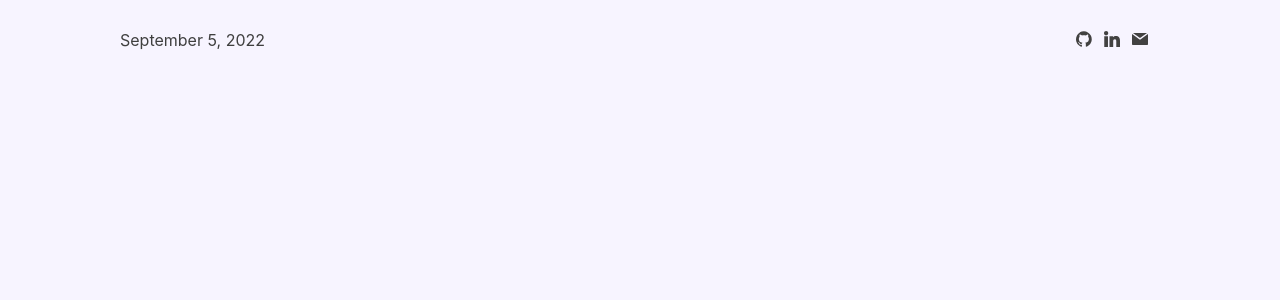
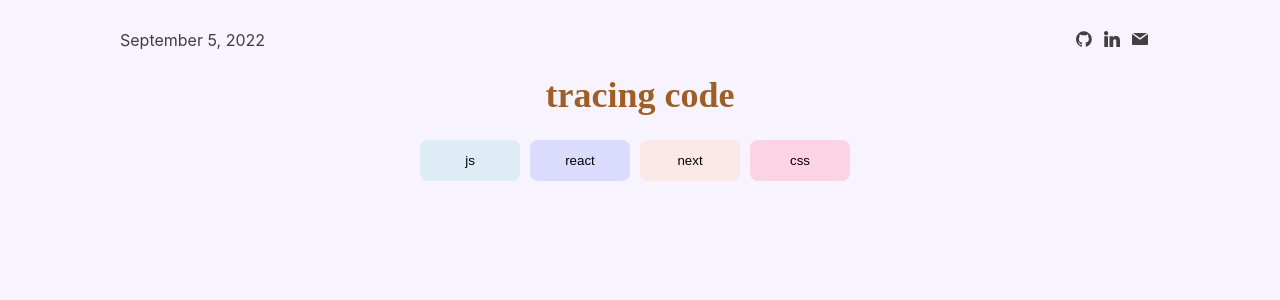
Before and after one commit to gathoni-k/tracing-code, a Next.js app: page / in a window 1280 px wide. Shown: the top 300 px of the page. Built offline with nearby package versions, Linux system fonts and the light colour scheme; a web font is replaced by a local one.

Commit message:
Add category buttons

```diff
--- /dev/null
+++ b/components/Pill/Pill.tsx
@@ -0,0 +1,7 @@
+import styles from './pill.module.css'
+
+export default function Pill({text, background}:{text: string, background: string}) {
+  return (
+    <button className={styles.button} style={{backgroundColor: background}}>{text}</button>
+  )
+}
--- /dev/null
+++ b/components/Pill/pill.module.css
@@ -0,0 +1,18 @@
+.button {
+  width: 100px;
+  height: 41px;
+  border-radius: 8px;
+  border: none;
+  text-align: center;
+  cursor: pointer;
+  transition: all 120ms ease-in-out;
+}
+
+.button:hover {
+  opacity: 0.8;
+  box-shadow: 0px 2px 6px rgba(0, 0, 0, 0.2);
+}
+.button:active {
+  transform: scale(0.99);
+  box-shadow: none;
+}
--- a/pages/index.tsx
+++ b/pages/index.tsx
@@ -1,6 +1,8 @@
 import type { NextPage } from 'next'
 import Head from 'next/head'
 import Date from '../components/Date/Date'
+import Header from '../components/Header/Header'
+import Pill from '../components/Pill/Pill'
 import Socials from '../components/Socials/Socials'
 import styles from '../styles/Home.module.css'
 
@@ -17,6 +19,14 @@ const Home: NextPage = () => {
         <Date></Date>
         <Socials></Socials>
         </div>
+        <Header></Header>
+        <div className={styles.categoryWrapper}>
+        <Pill text="js" background='#deecf5'/>
+        <Pill text="react" background='#DBDBFD'/>
+        <Pill text="next" background='#FBE9E7'/>
+        <Pill text="css" background='#FCD3E5'/>
+        </div>
+
       </main>
     </div>
   )
--- a/styles/Home.module.css
+++ b/styles/Home.module.css
@@ -16,3 +16,10 @@
   justify-content: space-between;
   align-items: center;
 }
+.categoryWrapper {
+  display: flex;
+  justify-content: center;
+}
+.categoryWrapper > * {
+  margin-right: 1rem;
+}
```
